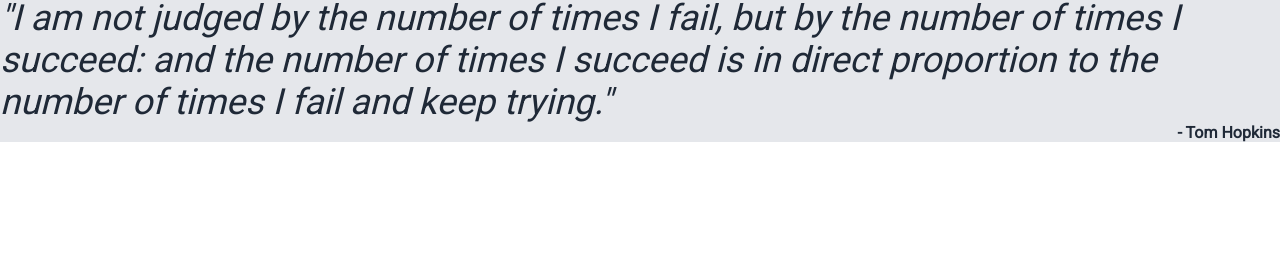
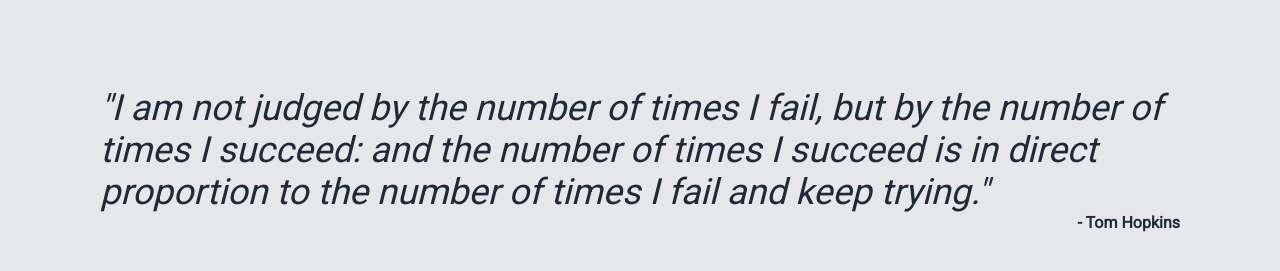
Before and after one commit to william-3D/odin-landing-page, a plain HTML site: page index.html in a window 1280 px wide. Shown: the part 763-1034 px from the top of the page. Before the commit the page ends 905 px from the top, so only its background shows below. Drawn offline with Linux system fonts and the light colour scheme.

Commit message:
align quote section content

```diff
--- a/index.css
+++ b/index.css
@@ -113,6 +113,10 @@ nav {
 .quote {
     background-color: #E5E7EB;
     color: #1F2937;
+    padding: 90px 100px;
+    display: flex;
+    flex-direction: column;
+    justify-content: center;
 }
 
 #maintext {
```
